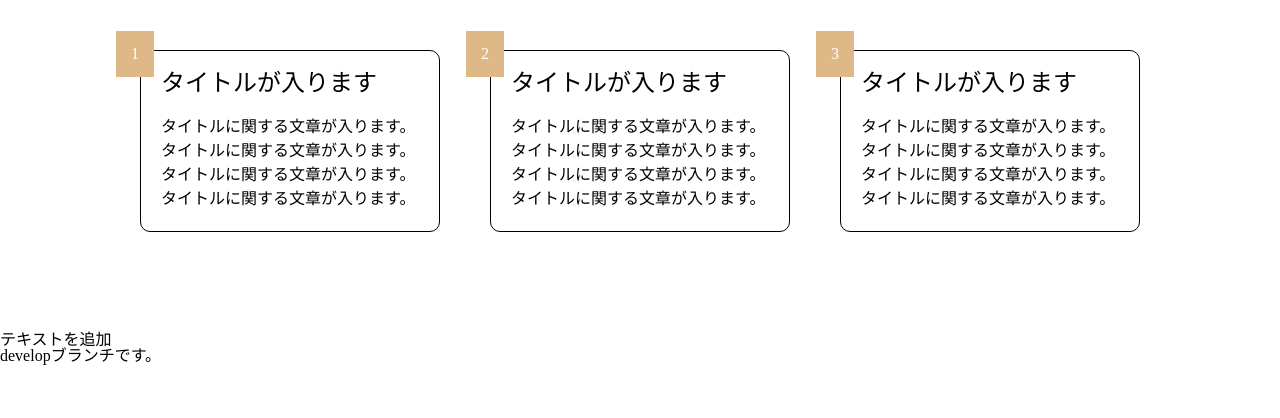
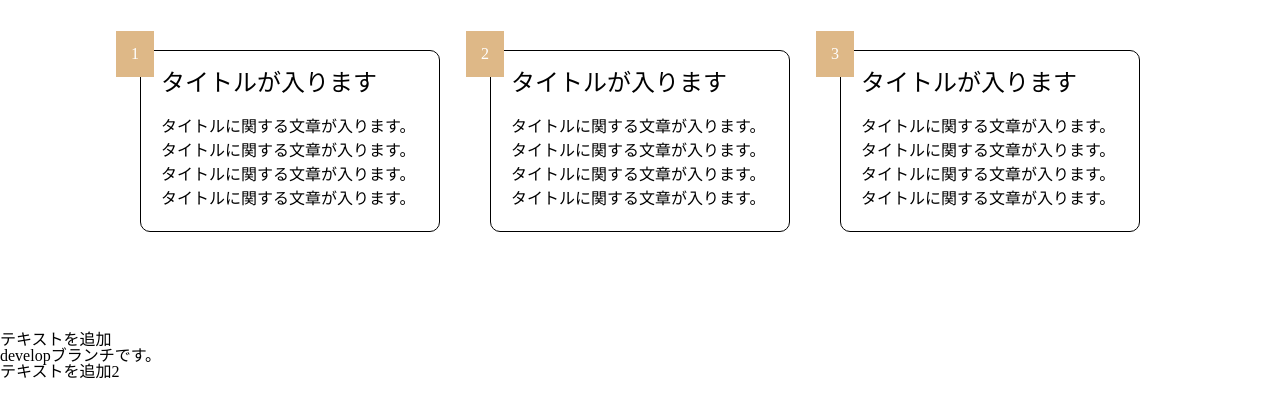
Before and after one commit to yujiroN/position, a plain HTML site: page index.html in a window 1280 px wide. Drawn offline with Linux system fonts and the light colour scheme.

Commit message:
テキストを追加

```diff
--- a/index.html
+++ b/index.html
@@ -31,6 +31,9 @@
 <p>developブランチです。</p>
 
 
+<p>テキストを追加2</p>
+
+
     <script src="js/main.js"></script>
 </body>
 </html>
```
